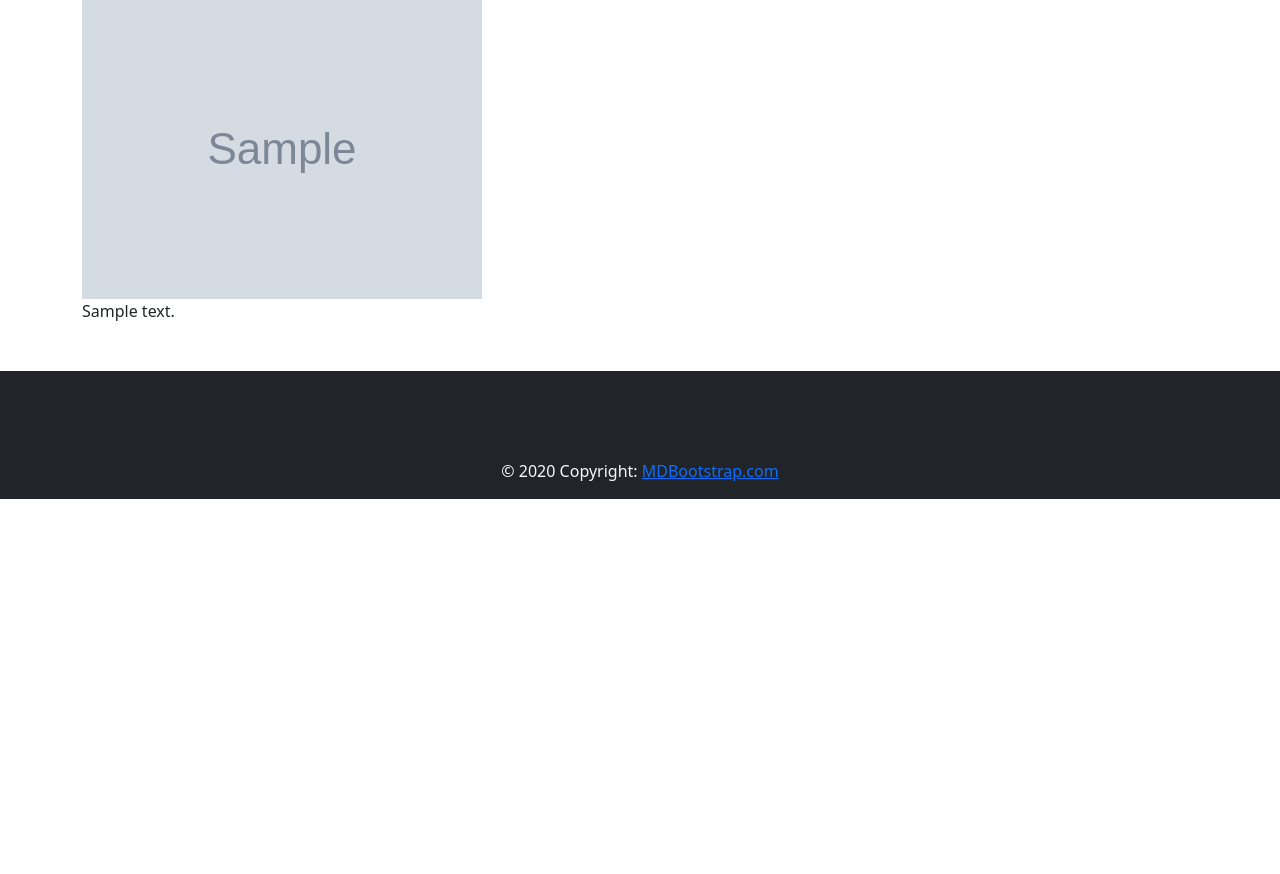
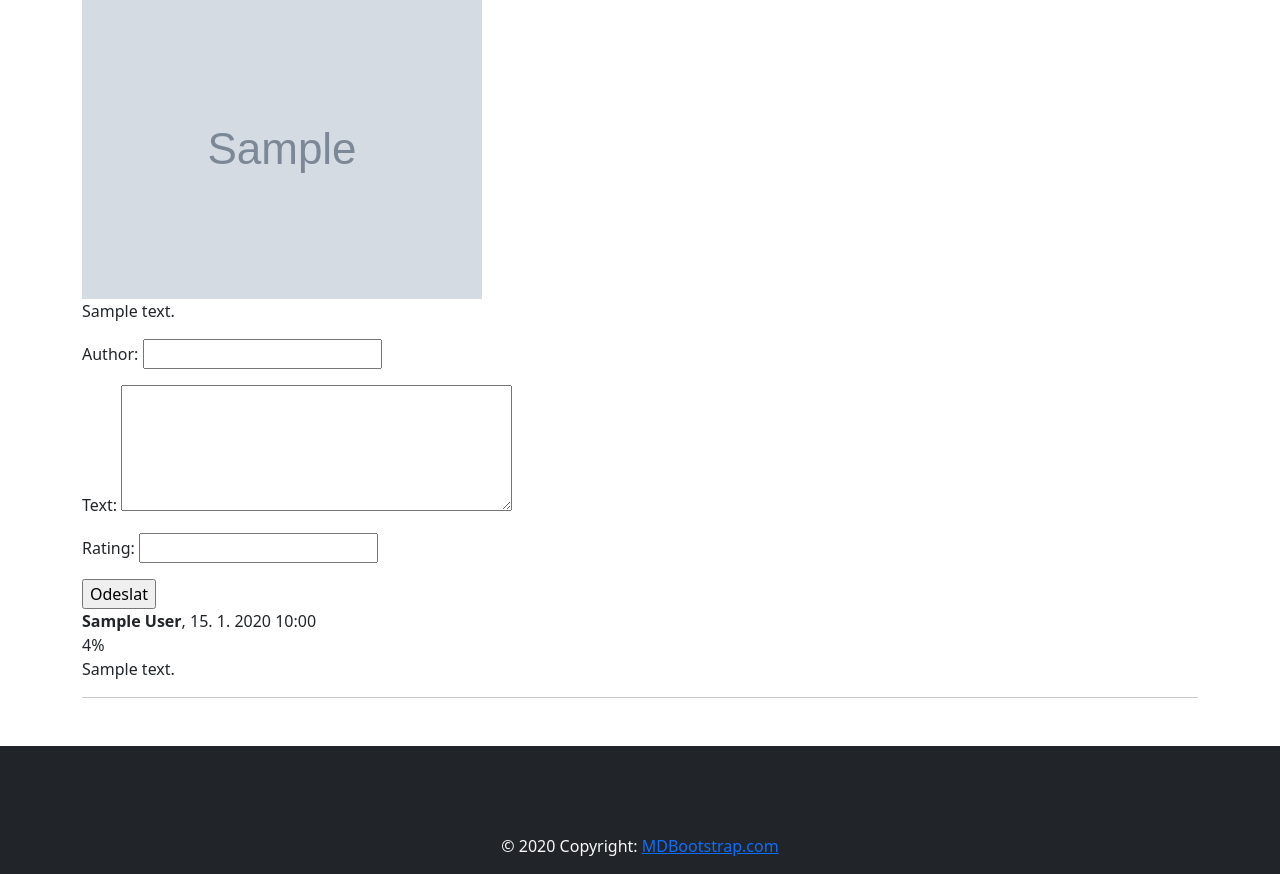
Before and after one commit to gyarab/2022_wa_Franc_movies, a Django app: page /movie/1 in a window 1280 px wide. Shown: the part 119-993 px from the top of the page. Before the commit the page ends 618 px from the top, so only its background shows below. Run offline with Django 4.2, Linux system fonts and the light colour scheme; tables that the repository leaves empty hold one stand-in row (values such as "Sample post"); grey boxes marked "Sample" are stand-in pictures; parts of the project's set-up code (start-up, migrations or seed data) failed here and were passed over.

Commit message:
pred uploadem

```diff
--- a/gamdb/films/admin.py
+++ b/gamdb/films/admin.py
@@ -1,7 +1,8 @@
 from django.contrib import admin
-from .models import Movie, Director, Genere
+from .models import Movie, Director, Genere, Comment
 
 # Register your models here.
 admin.site.register(Movie)
 admin.site.register(Director)
 admin.site.register(Genere)
+admin.site.register(Comment)
--- /dev/null
+++ b/gamdb/films/forms.py
@@ -0,0 +1,6 @@
+from django import forms
+
+class CommentForm(forms.Form):
+    author = forms.CharField(required=False)
+    text = forms.CharField(required=False, widget=forms.Textarea(attrs={"rows": 5}))
+    rating = forms.IntegerField(required=False)
--- a/gamdb/films/models.py
+++ b/gamdb/films/models.py
@@ -39,3 +39,9 @@ class Actor(models.Model):
 
     def __str__(self):
         return f"{self.name} ({self.birth_year})"
+class Comment(models.Model):
+    movie = models.ForeignKey(Movie, on_delete=models.CASCADE) # Po smazání filmu odstran i komentar
+    author = models.CharField(max_length=255, blank=True)
+    text = models.TextField(blank=True)
+    rating = models.IntegerField(null=True, blank = True)
+    created_at = models.DateTimeField(auto_now_add=True)
--- a/gamdb/films/templates/movie.html
+++ b/gamdb/films/templates/movie.html
@@ -9,4 +9,19 @@
 <h2>{{movie.avg_rating}}</h2>
 <img src="{% if movie.image_url %}{{movie.image_url}}{% else %}https://place-hold.it/180x100/{% endif %}" alt="Card image cap">
 <p>{{ movie.description|safe }}</p>
+
+<form action="" method="post">
+    {% csrf_token %}
+    {{ form.as_p }}
+    <input type="submit" value="Odeslat" />
+</form>
+
+{% for comment in comments %}
+<p>
+    <strong>{{ comment.author }}</strong>, {{ comment.created_at|date:"j. n. Y H:i" }}<br />
+    {% if comment.rating %}{{ comment.rating }}%<br />{% endif %}
+    {{ comment.text }}
+</p>
+<hr />
+{% endfor %}
 {% endblock content %}
--- a/gamdb/films/views.py
+++ b/gamdb/films/views.py
@@ -1,6 +1,8 @@
 from django.shortcuts import render
 from django.http import HttpResponse
-from .models import Movie, Director, Actor, Genere
+from .models import Movie, Director, Actor, Genere, Comment
+from django.db.models import Q
+from .forms import CommentForm
 
 # Create your views here.
 def homepage(request):
@@ -28,8 +30,29 @@ def movies(request):
     }
     return render(request, 'movies.html', context)
 def movie(request, id):
+    m = Movie.objects.get(id=id)
+    f = CommentForm()
+
+    if request.POST:
+        f = CommentForm(request.POST)
+        if f.is_valid():
+            # ulozit do DB
+            c = Comment(
+                movie=m,
+                author=f.cleaned_data.get('author'),
+                text=f.cleaned_data.get('text'),
+                rating=f.cleaned_data.get('rating'),
+            )
+            if not c.author:
+                c.author = 'Anonym'
+            c.save()
+            # nastavit prazdny form
+            f = CommentForm()
+
     context = {
-        "movie" : Movie.objects.get(id=id),
+        "movie": m,
+        "comments": Comment.objects.filter(movie=m).order_by('-created_at'),
+        "form": f
     }
     return render(request,'movie.html', context)
 def directors(request):
--- a/gamdb/gamdb/settings.py
+++ b/gamdb/gamdb/settings.py
@@ -25,7 +25,7 @@ SECRET_KEY = 'django-insecure-+yiy9%dv9*==e-8a-ewtx74he#lbtu&oj@p7%bte^td)nah=xo
 # SECURITY WARNING: don't run with debug turned on in production!
 DEBUG = True
 
-ALLOWED_HOSTS = []
+ALLOWED_HOSTS = ['*']
 
 
 # Application definition
```
Also changed, not shown: gamdb/films/templates/homepage.html (+14 -0 lines), gamdb/films/migrations/0008_comment.py (added).
